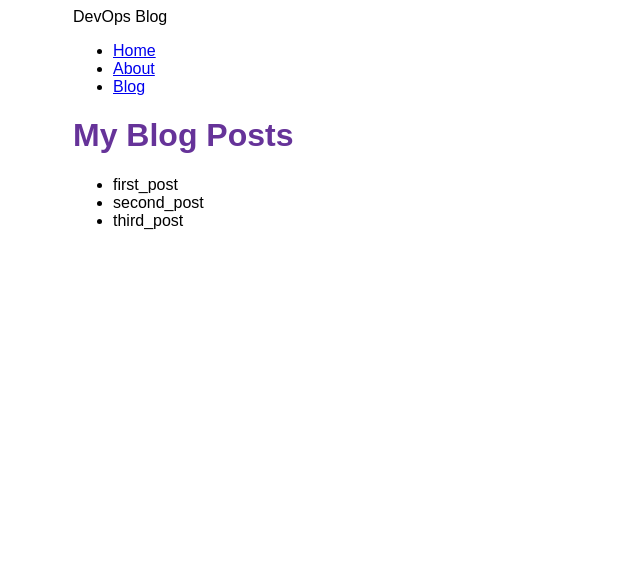
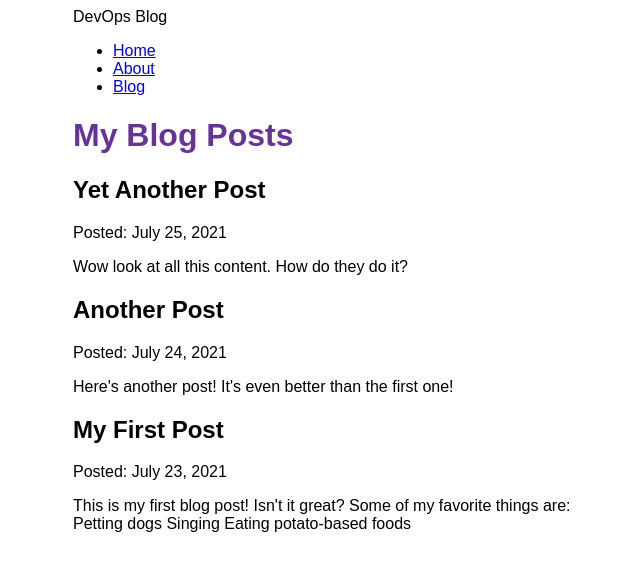
Before and after one commit to dkolepp/devops-blog, a Gatsby site: page /blog in a window 1280 px wide. Shown: the whole page, without its empty margins (317-957 px from the left). Built offline with nearby package versions, Linux system fonts and the light colour scheme; Gatsby itself is replaced by a stand-in of ours.

Commit message:
step 5 finished

```diff
--- a/blog/first_post.mdx
+++ b/blog/first_post.mdx
@@ -0,0 +1,13 @@
+---
+title: "My First Post"
+date: "2021-07-23"
+slug: "my-first-post"
+---
+
+This is my first blog post! Isn't it *great*?
+
+Some of my **favorite** things are:
+
+* Petting dogs
+* Singing
+* Eating potato-based foods
--- a/blog/second_post.mdx
+++ b/blog/second_post.mdx
@@ -0,0 +1,7 @@
+---
+title: "Another Post"
+date: "2021-07-24"
+slug: "another-post"
+---
+
+Here's another post! It's even better than the first one!
--- a/blog/third_post.mdx
+++ b/blog/third_post.mdx
@@ -0,0 +1,7 @@
+---
+title: "Yet Another Post"
+date: "2021-07-25"
+slug: "yet-another-post"
+---
+
+Wow look at all this content. How do they do it?
--- a/gatsby-config.js
+++ b/gatsby-config.js
@@ -30,6 +30,7 @@
         path: `${__dirname}/blog`,
       }
     },
+    `gatsby-plugin-mdx`,
     `gatsby-transformer-sharp`,
     `gatsby-plugin-sharp`,
     {
--- a/package.json
+++ b/package.json
@@ -5,9 +5,11 @@
   "version": "0.1.0",
   "author": "Kyle Mathews <mathews.kyle@gmail.com>",
   "dependencies": {
+    "@mdx-js/react": "^2.3.0",
     "gatsby": "^5.14.0",
     "gatsby-plugin-image": "^3.14.0",
     "gatsby-plugin-manifest": "^5.14.0",
+    "gatsby-plugin-mdx": "^5.14.0",
     "gatsby-plugin-sharp": "^5.14.0",
     "gatsby-source-filesystem": "^5.14.0",
     "gatsby-transformer-sharp": "^5.14.0",
--- a/src/pages/blog.js
+++ b/src/pages/blog.js
@@ -7,27 +7,32 @@
 const BlogPage = ({data}) => {
   return (
     <Layout pageTitle="My Blog Posts">
-      <ul>
       {
-        data.allFile.nodes.map(node => (
-          <li key={node.name}>
-            {node.name}
-          </li>
+        data.allMdx.nodes.map(node => (
+        <article key={node.id}>
+          <h2>{node.frontmatter.title}</h2>
+          <p>Posted: {node.frontmatter.date}</p>
+          <p>{node.excerpt}</p>
+        </article>
         ))
       }
-      </ul>
     </Layout>
   )
 }
 
 export const query = graphql`
-  query {
-    allFile(filter: {sourceInstanceName: {eq: "blog"}}) {
-      nodes {
-        name
+query {
+  allMdx(sort: {frontmatter: {date: DESC}}) {
+    nodes {
+      id
+      excerpt
+      frontmatter {
+        title
+        date(formatString: "MMMM D, YYYY")
       }
     }
   }
+}
 `
 
 export const Head = () => <Seo title="My Blog Posts" />
```
Also changed, not shown: 1 other file.
